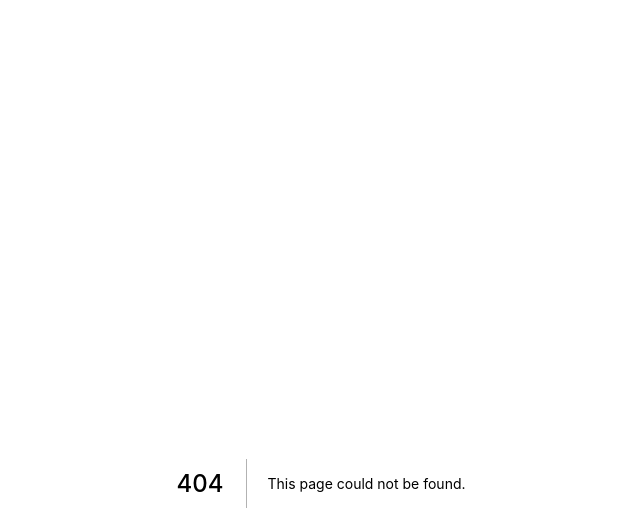
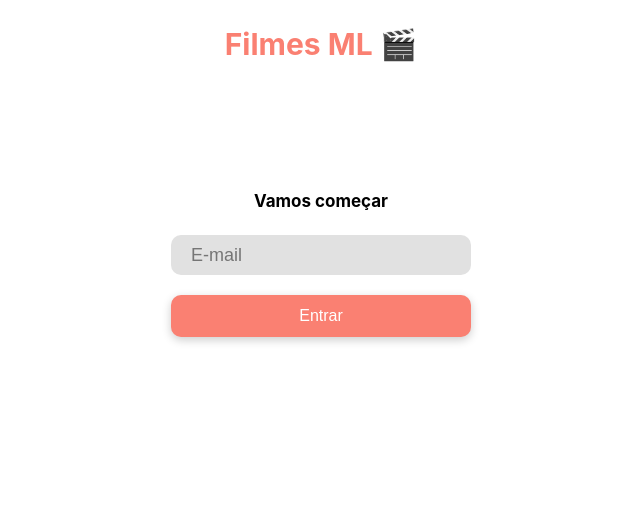
Before and after one commit to roniemeque/ml-filmes-front, a Next.js app: page /login in a window 1280 px wide. Before the commit this address had no page. Shown: the top 530 px of the page, without its empty margins (319-959 px from the left). Built offline with nearby package versions, Linux system fonts and the light colour scheme.

Commit message:
login e setup inicial

```diff
--- a/modules/layout/Layout.js
+++ b/modules/layout/Layout.js
@@ -1,12 +1,20 @@
 import styled from "styled-components";
+import { Titulo1 } from "../ui/Tipografia";
 
 const LayoutStyled = styled.div`
   min-height: 100vh;
   --navbar-gap: 8.3rem;
 `;
 
+const Header = styled.header`
+  display: flex;
+  align-items: center;
+  justify-content: center;
+  padding: 2rem;
+`;
+
 const Main = styled.main`
-  padding-top: var(--navbar-gap);
+  margin-top: 2rem;
 `;
 
 class Layout extends React.Component {
@@ -14,6 +22,9 @@ class Layout extends React.Component {
     const { children } = this.props;
     return (
       <LayoutStyled className="layout">
+        <Header>
+          <Titulo1 grande>Filmes ML 🎬</Titulo1>
+        </Header>
         <Main>{children}</Main>
       </LayoutStyled>
     );
--- /dev/null
+++ b/modules/login/FormLogin.js
@@ -0,0 +1,46 @@
+import { useState } from "react";
+import styled from "styled-components";
+import Router from "next/router";
+import { ButtonBlock } from "../ui/Buttons";
+import { InputStyled } from "../ui/Inputs";
+import { guardaUser } from "../user/storage";
+import { criaOuBuscaUser } from "./login.services";
+
+const FormLoginStyled = styled.form`
+  margin-top: 2rem;
+  display: flex;
+  flex-direction: column;
+  min-width: 30rem;
+`;
+
+const EmailInput = styled(InputStyled)`
+  font-size: 1.8rem;
+  margin: 0;
+`;
+
+function FormLogin() {
+  const [email, setEmail] = useState("");
+
+  const fazLogin = async e => {
+    e.preventDefault();
+
+    const user = await criaOuBuscaUser(email);
+
+    guardaUser(user);
+
+    Router.push("/setup");
+  };
+
+  return (
+    <FormLoginStyled onSubmit={fazLogin}>
+      <EmailInput
+        placeholder="E-mail"
+        value={email}
+        onChange={e => setEmail(e.currentTarget.value)}
+      />
+      <ButtonBlock>Entrar</ButtonBlock>
+    </FormLoginStyled>
+  );
+}
+
+export default FormLogin;
--- /dev/null
+++ b/modules/login/login.services.js
@@ -0,0 +1,18 @@
+import fetch from "isomorphic-unfetch";
+
+export const criaOuBuscaUser = async email => {
+  const response = await fetch(`${process.env.API_BASE_URL}/users`, {
+    method: "POST",
+    headers: {
+      Accept: "application/json",
+      "Content-Type": "application/json",
+    },
+    body: JSON.stringify({
+      email,
+    }),
+  });
+
+  const { user } = await response.json();
+
+  return user || null;
+};
--- a/modules/ui/Buttons.js
+++ b/modules/ui/Buttons.js
@@ -24,3 +24,12 @@ export const ButtonPrimary = styled(Button)`
   background-color: white;
   color: ${props => props.theme.cores.quatro};
 `;
+
+export const ButtonBlock = styled(Button)`
+  display: block;
+  margin: 2rem 0;
+  background: salmon;
+  color: white;
+  align-self: initial;
+  padding: 0.8rem 2rem;
+`;
--- a/modules/ui/Tipografia.js
+++ b/modules/ui/Tipografia.js
@@ -8,7 +8,12 @@ export const TituloPrimario = styled.h1`
   line-height: 1.4;
 `;
 
-export const Titulo1 = styled.h3`
+export const Titulo1 = styled.h1`
   font-size: ${props => (props.grande ? "3rem" : "1.7rem")};
-  color: ${props => props.theme.cores.quatro};
+  color: salmon;
 `;
+
+export const Titulo2 = styled.h2`
+  font-size: ${props => (props.grande ? "3rem" : "1.7rem")};
+  color: black;
+`;
--- /dev/null
+++ b/modules/user/storage.js
@@ -0,0 +1,8 @@
+export const guardaUser = user => {
+  localStorage.setItem("filmes_ml_user", JSON.stringify(user));
+};
+
+export const pegaUser = () => {
+  const userStringfied = localStorage.getItem("filmes_ml_user");
+  return userStringfied ? JSON.parse(userStringfied) : null;
+};
--- /dev/null
+++ b/pages/login.js
@@ -0,0 +1,24 @@
+import styled from "styled-components";
+import { Titulo2 } from "../modules/ui/Tipografia";
+import FormLogin from "../modules/login/FormLogin";
+
+const LoginStyled = styled.div`
+  display: flex;
+  align-items: center;
+  flex-direction: column;
+`;
+
+const Comecar = styled(Titulo2)`
+  margin-top: 8rem;
+`;
+
+function Login() {
+  return (
+    <LoginStyled>
+      <Comecar>Vamos começar</Comecar>
+      <FormLogin />
+    </LoginStyled>
+  );
+}
+
+export default Login;
--- /dev/null
+++ b/pages/setup.js
@@ -0,0 +1,5 @@
+function Setup() {
+  return <div>nice</div>;
+}
+
+export default Setup;
```
